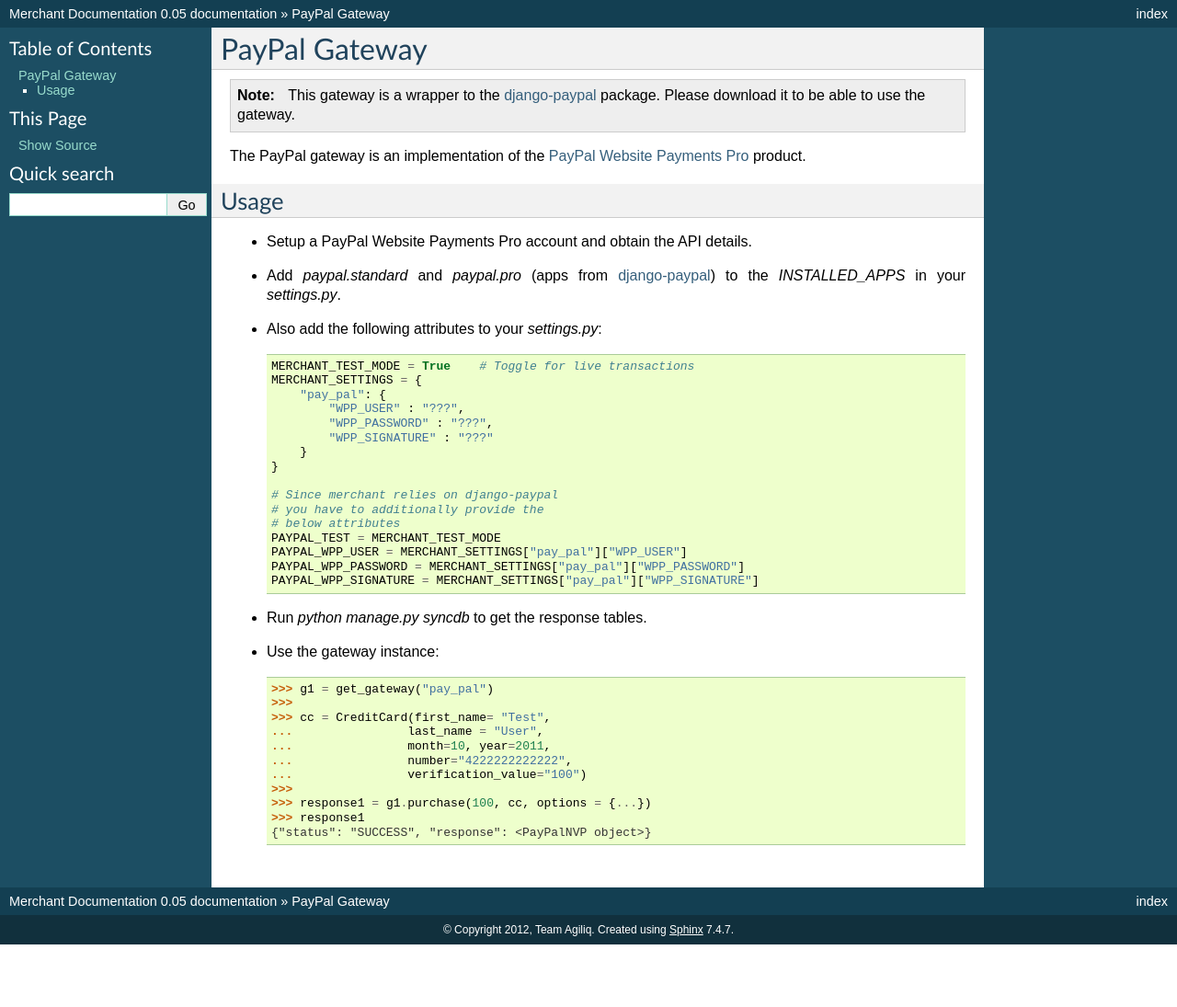
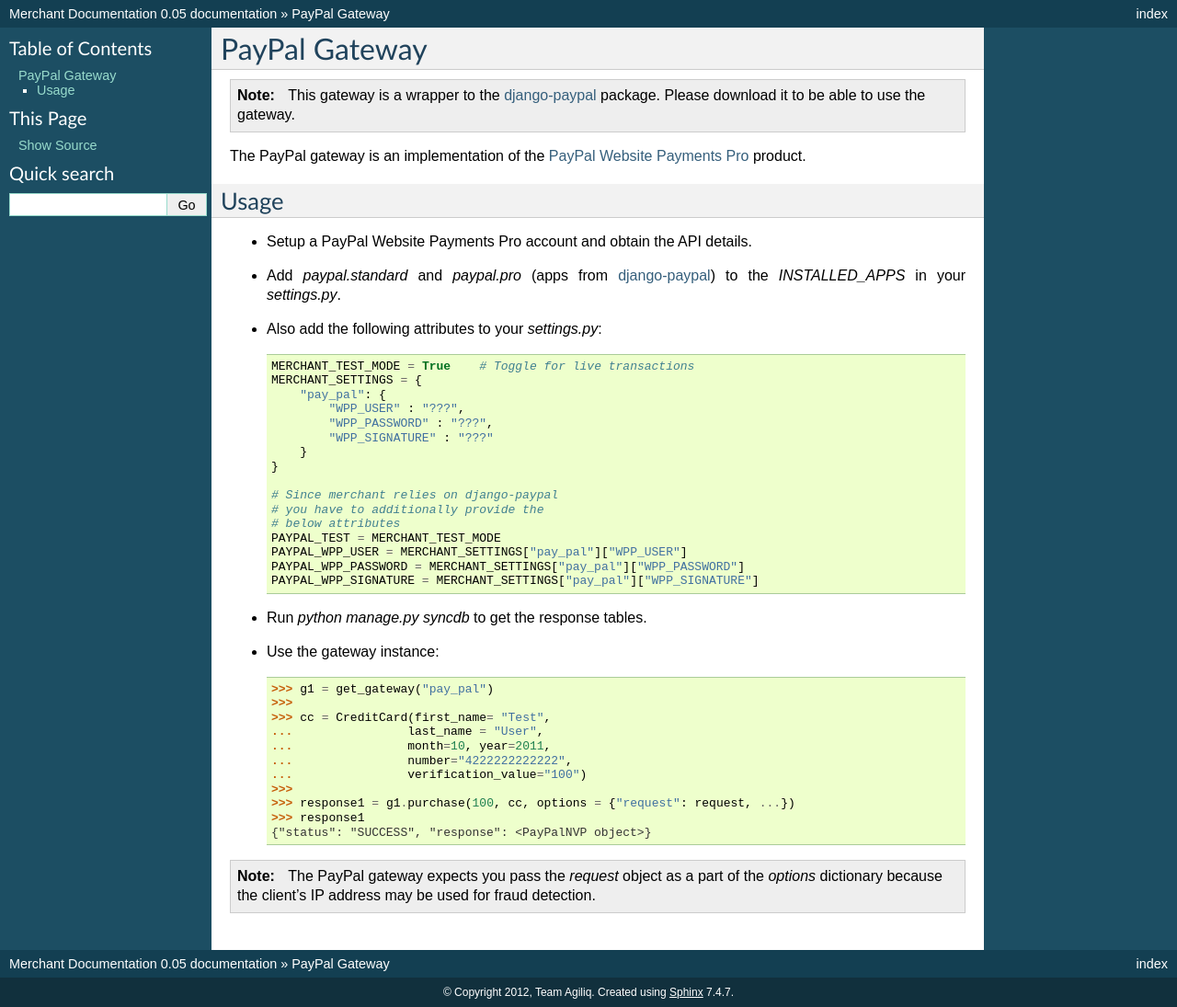
Before and after one commit to agiliq/merchant, a Sphinx documentation site: the page built from docs/gateways/paypal_gateway.rst, in a window 1280 px wide. Shown: the whole page at 92% size. Built offline with Sphinx 7.4.7, drawn with Linux system fonts in a browser that asks for light colours; before the commit the page ends 1027 px from its top, so only the background shows below that.

Commit message:
Refs #36. Add a note in the docs regarding the 'request' being compulsory. Thanks @Alonso45.

```diff
--- a/docs/gateways/paypal_gateway.rst
+++ b/docs/gateways/paypal_gateway.rst
@@ -46,9 +46,15 @@
     ...                number="4222222222222",
     ...                verification_value="100")
     >>>
-    >>> response1 = g1.purchase(100, cc, options = {...})
+    >>> response1 = g1.purchase(100, cc, options = {"request": request, ...})
     >>> response1
     {"status": "SUCCESS", "response": <PayPalNVP object>}
 
+.. note::
+
+    The PayPal gateway expects you pass the `request` object as a part of
+    the `options` dictionary because the client's IP address may be used for
+    fraud detection.
+
 .. _django-paypal: http://github.com/dcramer/django-paypal/
 .. _`PayPal Website Payments Pro`: https://merchant.paypal.com/cgi-bin/marketingweb?cmd=_render-content&content_ID=merchant/wp_pro
```
